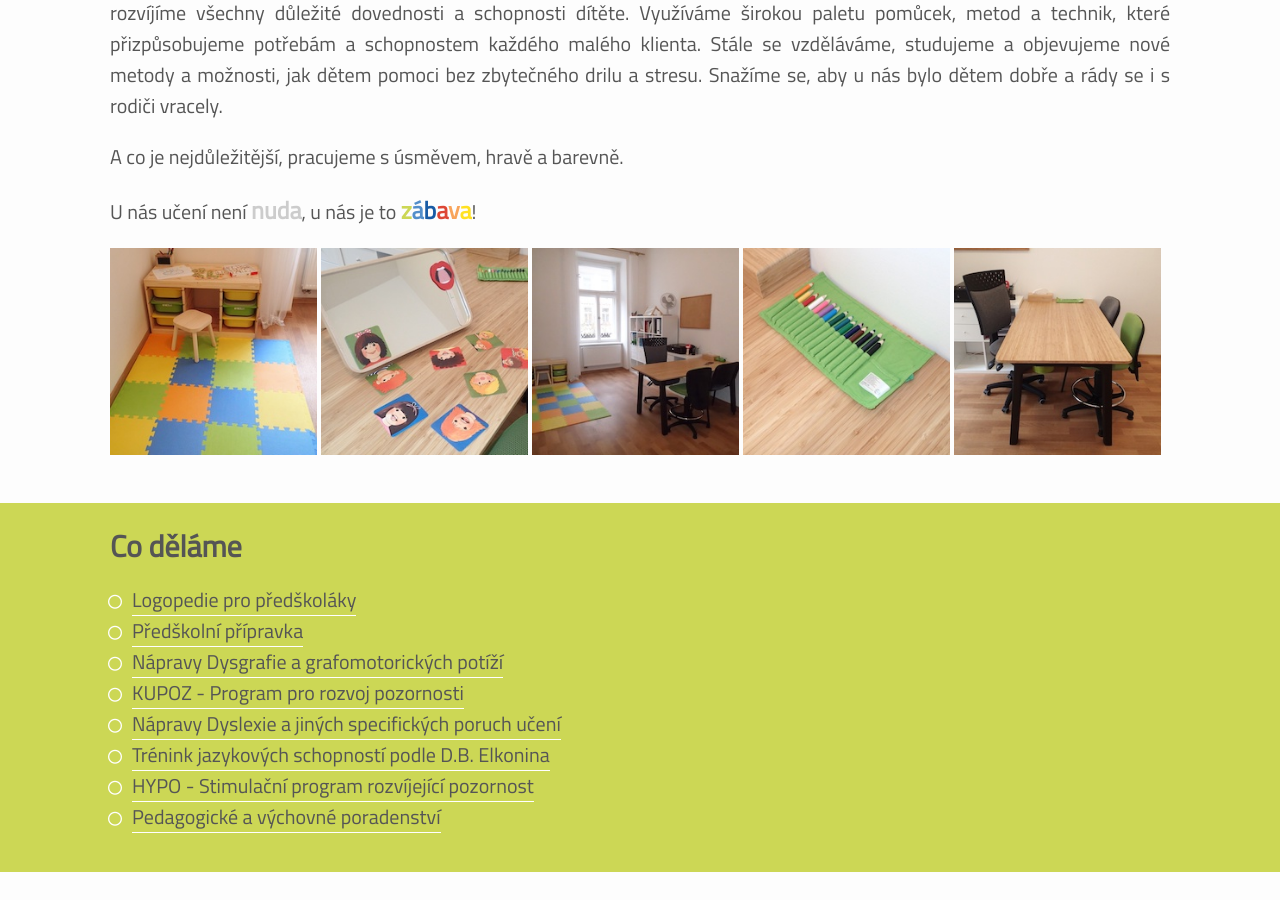
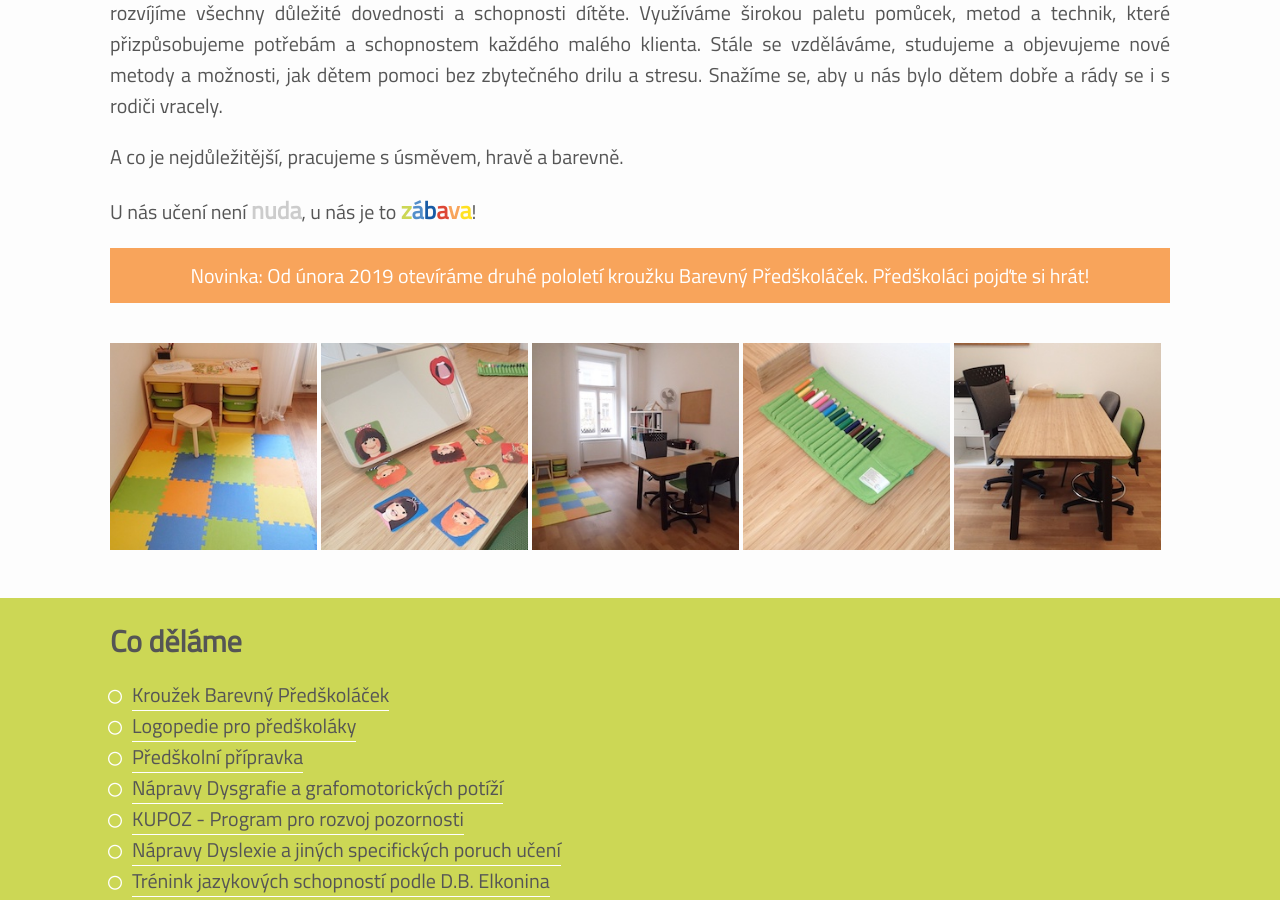
Before and after one commit to JakubTesarek/barevneuceni.cz, a Jekyll site: the page built from index.html, in a window 1280 px wide and 900 px high, scrolled down 364 px. Built offline with Jekyll 4.4.1, drawn with Linux system fonts in a browser that asks for light colours; nearby versions of some CDN libraries.

Commit message:
Update index.html

```diff
--- a/index.html
+++ b/index.html
@@ -28,6 +28,10 @@ changefreq: daily
 
 		<p>U nás učení není <span class="larger-font"><i class="syl gray">nuda</i></span>, u nás je to <span class="larger-font"><i class="syl ba">z</i><i class="syl rev">á</i><i class="syl ne">b</i><i class="syl u">a</i><i class="syl ce">v</i><i class="syl ni">a</i></span>!</p>
 
+		<a class="button" style="margin-bottom: 2em" href="{{ site.baseurl }}{% link pages/barevny-predskolacek.html %}">
+			Novinka: Od února 2019 otevíráme druhé pololetí kroužku Barevný Předškoláček. Předškoláci pojďte si hrát!
+		</a>
+
 		<div class="galery">
 			<img src="/assets/img/galery/carpet.jpg" data-ref="/assets/img/galery/carpet-large.jpg" class="open-galery" alt="">
 			<img src="/assets/img/galery/faces-cards.jpg" data-ref="/assets/img/galery/faces-cards-large.jpg" class="open-galery" alt="">
@@ -44,6 +48,7 @@ changefreq: daily
 	<div class="container">
 		<h2>Co děláme</h2>
 		<ul>
+			<li><a href="{{ site.baseurl }}{% link pages/barevny-predskolacek.html %}">Kroužek Barevný Předškoláček</a></li>
 			<li><a href="{{ site.baseurl }}{% link pages/logopedie-pro-predskolaky.html %}">Logopedie pro předškoláky</a></li>
 			<li><a href="{{ site.baseurl }}{% link pages/predskolni-pripravka.html %}">Předškolní přípravka</a></li>
 			<li><a href="{{ site.baseurl }}{% link pages/napravy-dysgrafie.html %}">Nápravy Dysgrafie a grafomotorických potíží</a></li>
```
